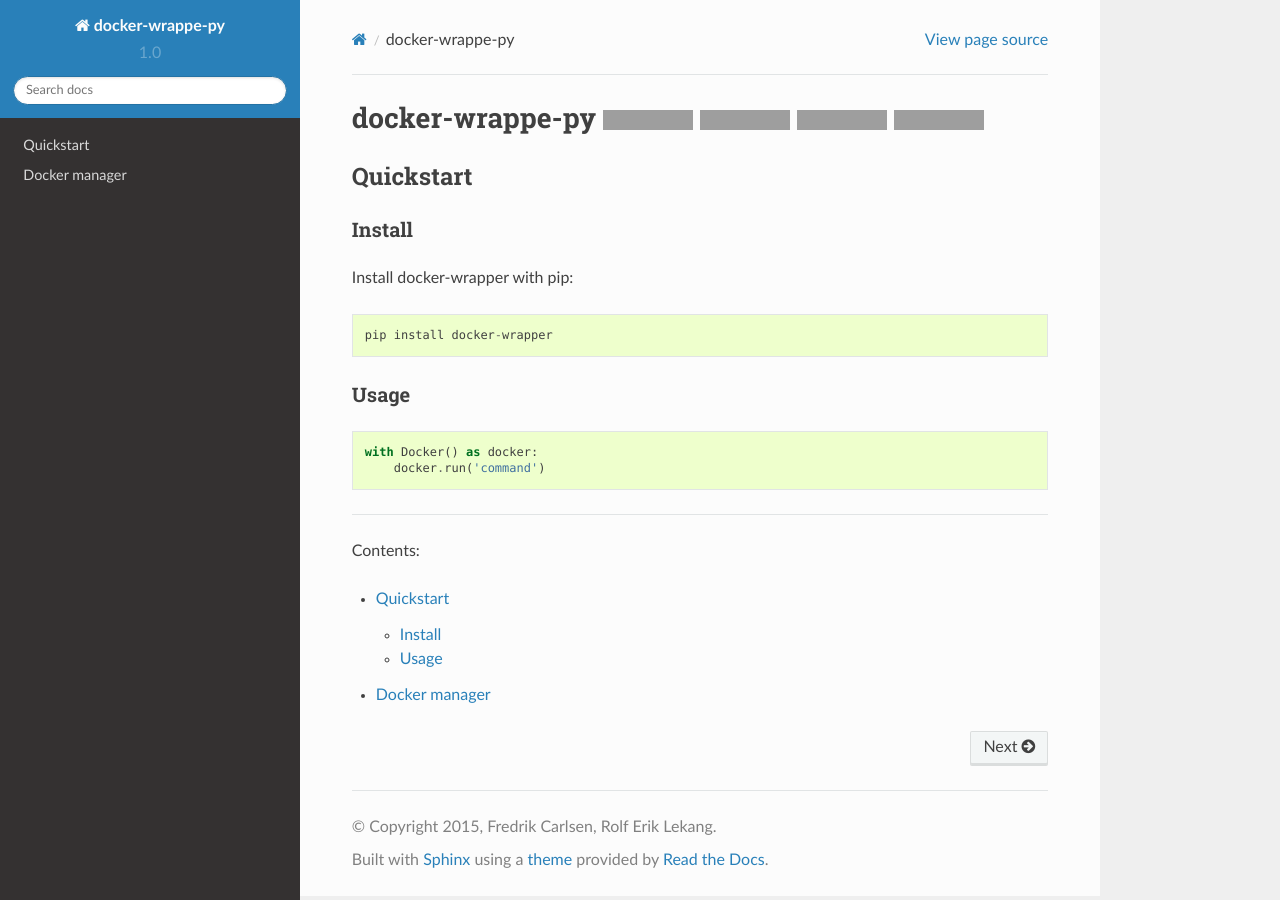
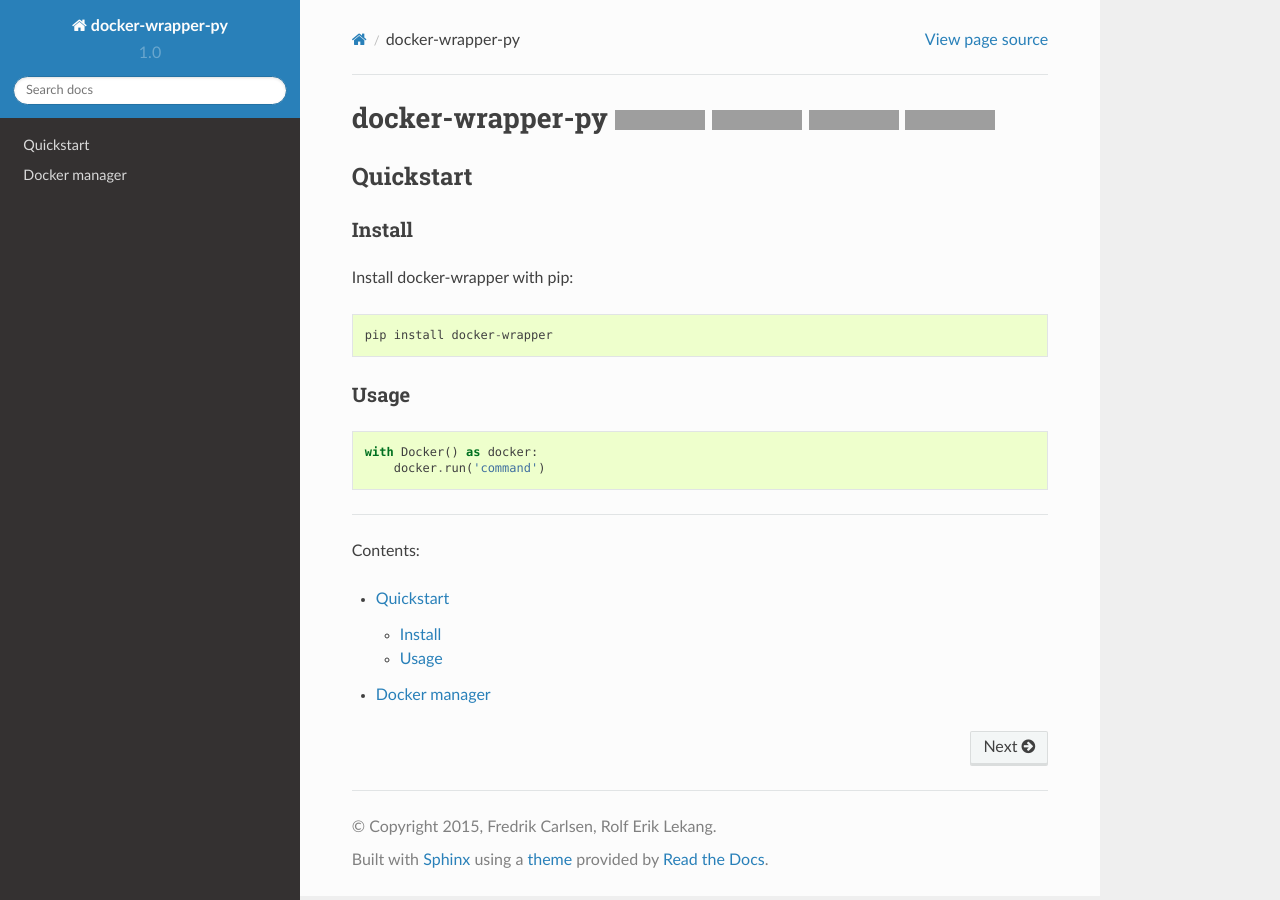
Before and after one commit to frigg/docker-wrapper-py, a Sphinx documentation site: the page built from docs/index.rst, in a window 1280 px wide, cut to the strip 0-900 px from the top of the page. Built offline with Sphinx 7.4.7 and the Read the Docs theme 2.0.0, drawn with Linux system fonts in a browser that asks for light colours; grey boxes are pictures that could not be loaded.

Commit message:
Fix typo in documentation settings

```diff
--- a/docs/conf.py
+++ b/docs/conf.py
@@ -13,7 +13,7 @@
 
 html_theme = 'sphinx_rtd_theme'
 html_theme_path = [sphinx_rtd_theme.get_html_theme_path()]
-htmlhelp_basename = 'docker-wrappe-pydoc'
+htmlhelp_basename = 'docker-wrapper-pydoc'
 templates_path = ['_templates']
 
 source_suffix = '.rst'
@@ -21,7 +21,7 @@
 exclude_patterns = ['_build']
 
 # General information about the project.
-project = u'docker-wrappe-py'
+project = u'docker-wrapper-py'
 copyright = u'2015, Fredrik Carlsen, Rolf Erik Lekang'
 
 # The short X.Y version.
@@ -32,16 +32,16 @@
 pygments_style = 'sphinx'
 
 latex_documents = [
-    ('index', 'docker-wrappe-py.tex', u'docker-wrappe-py Documentation',
+    ('index', 'docker-wrapper-py.tex', u'docker-wrapper-py Documentation',
      u'Fredrik Carlsen, Rolf Erik Lekang', 'manual'),
 ]
 man_pages = [
-    ('index', 'docker-wrappe-py', u'docker-wrappe-py Documentation',
+    ('index', 'docker-wrapper-py', u'docker-wrapper-py Documentation',
      [u'Fredrik Carlsen, Rolf Erik Lekang'], 1)
 ]
 
 texinfo_documents = [
-    ('index', 'docker-wrappe-py', u'docker-wrappe-py Documentation',
-     u'Fredrik Carlsen, Rolf Erik Lekang', 'docker-wrappe-py', 'One line description of project.',
+    ('index', 'docker-wrapper-py', u'docker-wrapper-py Documentation',
+     u'Fredrik Carlsen, Rolf Erik Lekang', 'docker-wrapper-py', 'One line description of project.',
      'Miscellaneous'),
 ]
--- a/docs/index.rst
+++ b/docs/index.rst
@@ -1,5 +1,5 @@
-docker-wrappe-py |frigg| |coverage| |version| |python|
-======================================================
+docker-wrapper-py |frigg| |coverage| |version| |python|
+=======================================================
 
 .. include:: quickstart.rst
 
```
